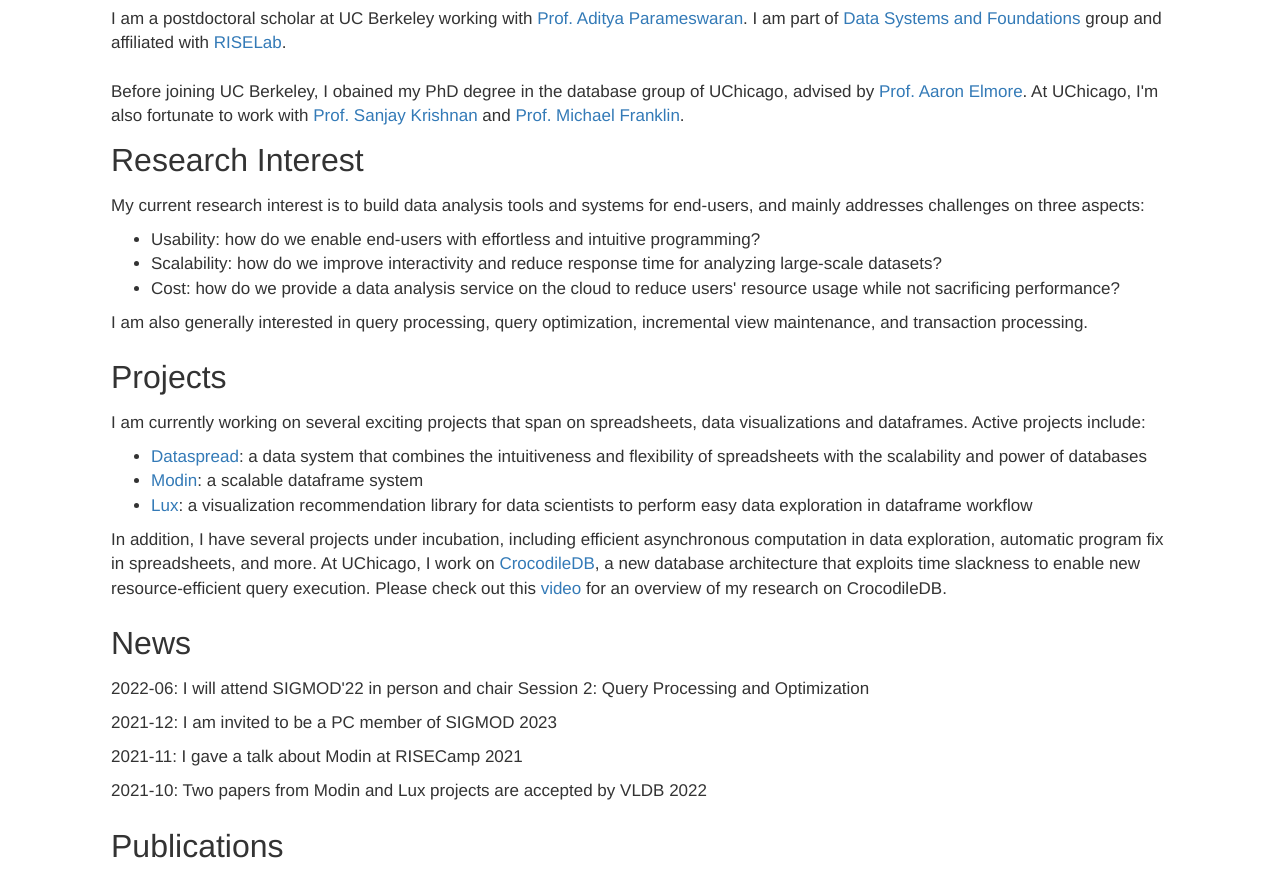
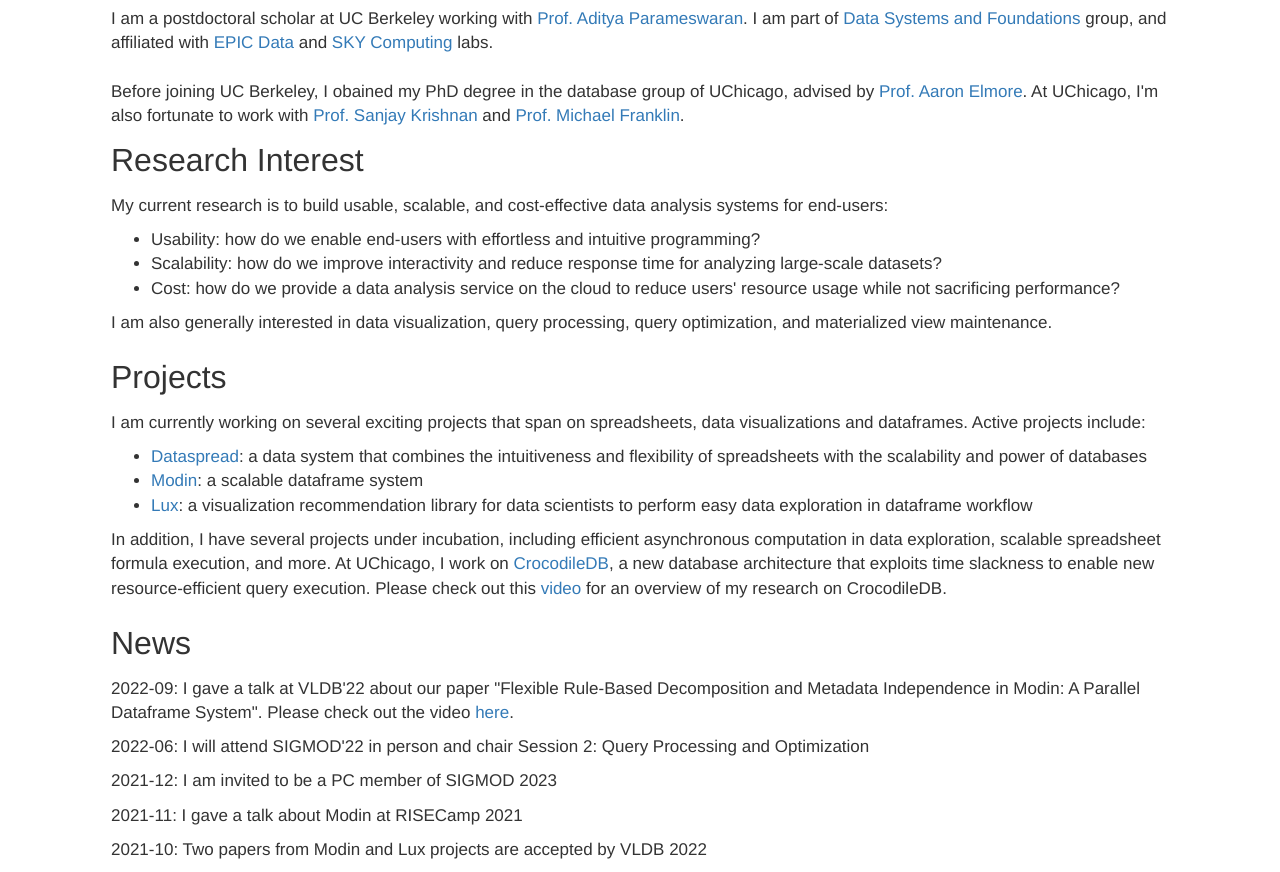
Before and after one commit to dx-tang/dx-tang.github.io, a plain HTML site: page homepage/index.html in a window 1280 px wide. Shown: the part 309-1181 px from the top of the page. Drawn offline with nearby package versions, Linux system fonts and the light colour scheme.

Commit message:
added news

```diff
--- a/homepage/index.html
+++ b/homepage/index.html
@@ -55,7 +55,7 @@
                 <div class="col-md-12">
                     <p class="header-font">About</p>
                     I am a postdoctoral scholar at UC Berkeley working with <a href="https://people.eecs.berkeley.edu/~adityagp/">Prof. Aditya Parameswaran</a>.
-                    I am part of <a href="https://dsf.berkeley.edu/">Data Systems and Foundations</a> group and affiliated with <a href="https://rise.cs.berkeley.edu/people/">RISELab</a>. <br> <br>
+                    I am part of <a href="https://dsf.berkeley.edu/">Data Systems and Foundations</a> group, and affiliated with <a href="https://epic.berkeley.edu/">EPIC Data</a> and <a href=https://sky.cs.berkeley.edu/people/>SKY Computing</a> labs. <br> <br>
 
                     Before joining UC Berkeley, I obained my PhD degree in the database group of UChicago,
                     advised by <a href="http://people.cs.uchicago.edu/~aelmore/">Prof. Aaron Elmore</a>.
@@ -69,14 +69,13 @@
                 <div class="col-md-12">
                     <p class="header-font">Research Interest</p>
                     <p class="text-justify">
-                    My current research interest is to build data analysis tools and systems for end-users, and mainly addresses challenges on three aspects:
+                    My current research is to build usable, scalable, and cost-effective data analysis systems for end-users:
                     <ul>
                     	<li>Usability: how do we enable end-users with effortless and intuitive programming?</li>
                     	<li>Scalability: how do we improve interactivity and reduce response time for analyzing large-scale datasets?</li>
                     	<li>Cost: how do we provide a data analysis service on the cloud to reduce users' resource usage while not sacrificing performance?</li>
                     </ul>
-                    I am also generally interested in query processing, query optimization, incremental view maintenance,
-                    and transaction processing.<br>
+                    I am also generally interested in data visualization, query processing, query optimization, and materialized view maintenance.<br>
                     </p>
                 </div>
             </div>
@@ -93,7 +92,7 @@
                     a visualization recommendation library for data scientists to perform easy data exploration in dataframe workflow</li>
                     </ul>
                     In addition, I have several projects under incubation, including efficient asynchronous computation
-                    in data exploration, automatic program fix in spreadsheets, and more.
+                    in data exploration, scalable spreadsheet formula execution, and more.
                     At UChicago, I work on <a href="http://cidrdb.org/cidr2020/papers/p14-shang-cidr20.pdf" target="_blank" >CrocodileDB</a>, a new database architecture that exploits time slackness to enable new resource-efficient query execution. Please check out this <a href="https://www.youtube.com/watch?v=L7gHYEAdE1o" target="_blank"> video</a> for an overview of my research on CrocodileDB. </p>
                 </div>
             </div>
@@ -101,6 +100,7 @@
             <div class="row" style="margin-top: 10px">
                 <div class="col-md-12">
                     <p class="header-font">News</p>
+                    <p> 2022-09: I gave a talk at VLDB'22 about our paper "Flexible Rule-Based Decomposition and Metadata Independence in Modin: A Parallel Dataframe System". Please check out the video <a href="https://www.youtube.com/watch?v=mg197sID2X8">here</a>.
                     <p> 2022-06: I will attend SIGMOD'22 in person and chair Session 2: Query Processing and Optimization
                     <p> 2021-12: I am invited to be a PC member of SIGMOD 2023
                     <p> 2021-11: I gave a talk about Modin at RISECamp 2021
@@ -116,7 +116,7 @@
                         <a href="https://vldb.org/pvldb/vol15/p739-petersohn.pdf" target="_blank">
                             Flexible Rule-Based Decomposition and Metadata Independence in Modin: A Parallel Dataframe System</a><br>
                         Devin Petersohn*, <b>Dixin Tang</b>*, Rehan Durrani, Areg Melik-Adamyan, Joseph E. Gonzalez, Anthony D. Joseph, Aditya G. Parameswaran
-                        <br><b>VLDB 2022</b> (*Equal contribution)
+                        <br><b>VLDB 2022</b> (<a href="https://www.youtube.com/watch?v=mg197sID2X8">Talk Video</a>, *Equal contribution)
 		    </li>
 
                     <li class="item-margin">
```
Also changed, not shown: 2 other files.
